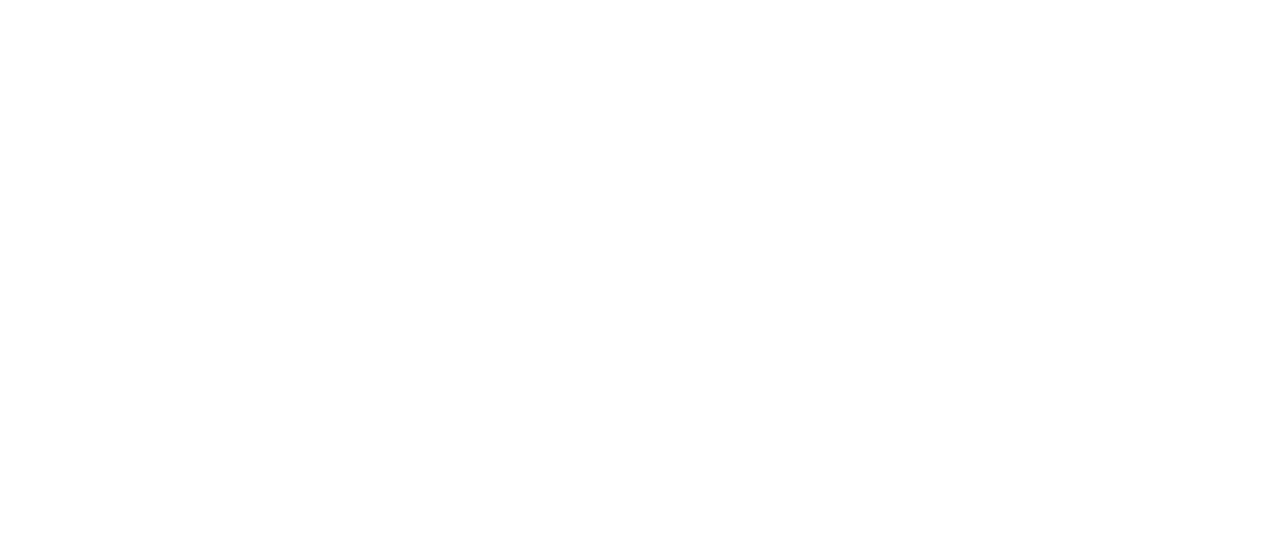
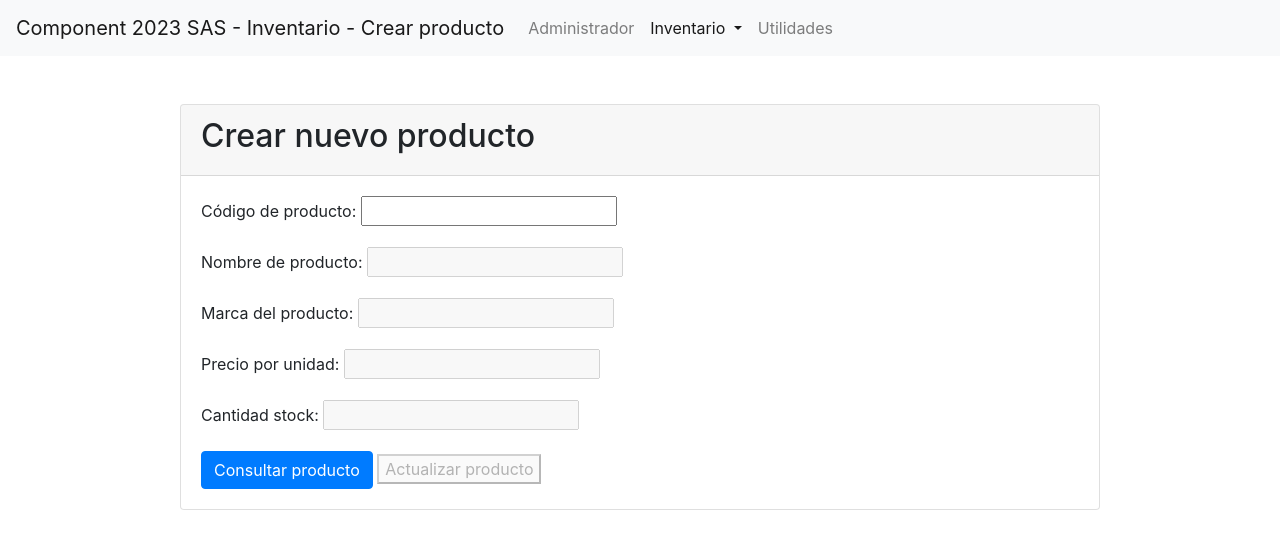
Before and after one commit to Edgar1013/ProgramacionSitiosWeb, a plain HTML site: page Component2023SAS/componentes/inventario/actualizar_producto.html in a window 1280 px wide. Drawn offline with nearby package versions, Linux system fonts and the light colour scheme.

Commit message:
update from actualizar

```diff
--- a/Component2023SAS/componentes/inventario/actualizar_producto.html
+++ b/Component2023SAS/componentes/inventario/actualizar_producto.html
@@ -0,0 +1,88 @@
+<!DOCTYPE html>
+<html lang="en">
+
+<head>
+    <meta charset="UTF-8">
+    <title>Inventario - Crear producto</title>
+    <link rel="stylesheet" href="https://stackpath.bootstrapcdn.com/bootstrap/4.3.1/css/bootstrap.min.css"
+        integrity="sha384-ggOyR0iXCbMQv3Xipma34MD+dH/1fQ784/j6cY/iJTQUOhcWr7x9JvoRxT2MZw1T" crossorigin="anonymous">
+    <script src="https://code.jquery.com/jquery-3.3.1.slim.min.js"
+        integrity="sha384-q8i/X+965DzO0rT7abK41JStQIAqVgRVzpbzo5smXKp4YfRvH+8abtTE1Pi6jizo"
+        crossorigin="anonymous"></script>
+    <script src="https://cdnjs.cloudflare.com/ajax/libs/popper.js/1.14.7/umd/popper.min.js"
+        integrity="sha384-UO2eT0CpHqdSJQ6hJty5KVphtPhzWj9WO1clHTMGa3JDZwrnQq4sF86dIHNDz0W1"
+        crossorigin="anonymous"></script>
+    <script src="https://stackpath.bootstrapcdn.com/bootstrap/4.3.1/js/bootstrap.min.js"
+        integrity="sha384-JjSmVgyd0p3pXB1rRibZUAYoIIy6OrQ6VrjIEaFf/nJGzIxFDsf4x0xIM+B07jRM"
+        crossorigin="anonymous"></script>
+    <script src="../scripts/utilidades.js"></script>
+
+</head>
+
+<body>
+    <nav class="navbar navbar-expand-lg navbar-light bg-light">
+        <a class="navbar-brand" href="../../index.html">Component 2023 SAS - Inventario - Crear producto</a>
+        <button class="navbar-toggler" type="button" data-toggle="collapse" data-target="#navbarNav"
+            aria-controls="navbarNav" aria-expanded="false" aria-label="Toggle navigation">
+            <span class="navbar-toggler-icon"></span>
+        </button>
+        <div class="collapse navbar-collapse" id="navbarNav">
+            <ul class="navbar-nav">
+                <li class="nav-item">
+                    <a class="nav-link" href="#">Administrador</a>
+                </li>
+                <li class="nav-item dropdown active">
+                    <a class="nav-link dropdown-toggle" href="#" id="navbarDropdown" role="button"
+                        data-toggle="dropdown" aria-haspopup="true" aria-expanded="false">
+                        Inventario
+                    </a>
+                    <div class="dropdown-menu" aria-labelledby="navbarDropdown">
+                        <a class="dropdown-item" href="#">Crear producto</a>
+                        <a class="dropdown-item" href="actualizar_producto.html">Actualizar producto</a>
+                        <a class="dropdown-item" href="eliminar_producto.html">Eliminar producto</a>
+                        <a class="dropdown-item" href="consultar_producto.html">Consultar producto</a>
+                    </div>
+                </li>
+                <li class="nav-item">
+                    <a class="nav-link" href="#">Utilidades</a>
+                </li>
+            </ul>
+        </div>
+    </nav>
+    <div class="container mt-5">
+        <div class="row justify-content-center">
+            <div class="col-md-10">
+                <div class="card">
+                    <div class="card-header">
+                        <h2>Crear nuevo producto</h2>
+                    </div>
+                    <div class="card-body">
+                        <form>
+                            <div class="form-group">
+                              <label for="codigo">Código de producto:</label>
+                              <input  type="text" class="form_actualizar" id="actualizar_codigo" name="codigo">
+                            </div>
+                            <div class="form-group">
+                              <label for="nombre">Nombre de producto:</label>
+                              <input  disabled type="text" class="form_actualizar" id="actualizar_nombre" name="nombre">
+                            </div>
+                            <div class="form-group">
+                              <label for="marca">Marca del producto:</label>
+                              <input disabled type="text" class="form_actualizar" id="actualizar_marca" name="marca">
+                            </div>
+                            <div class="form-group">
+                              <label for="precioUnidad">Precio por unidad:</label>
+                              <input  disabled type="number" class="form_actualizar" id="actualizar_precioUnidad" name="precioUnidad">
+                            </div>
+                            <div class="form-group">
+                              <label for="cantidad" >Cantidad stock:</label>
+                              <input  disabled type="number" class="form_actualizar" id="actualizar_cantidad" name="cantidad">
+                            </div>
+                            <button onchange="habilitar()" type="submit" class="btn btn-primary" id="Consultar_act_cantidad">Consultar producto</button>
+                            <button  disabled type="submit" class="actualizar" id="btn_actualizar">Actualizar producto</button>
+                          </form>
+                </div>
+            </div>
+        </div>
+    </div>
+</body>
```
Also changed, not shown: Component2023SAS/componentes/inventario/consultar_producto.html (+1 -0 lines), Component2023SAS/scripts/utilidades.js (+9 -0 lines).
